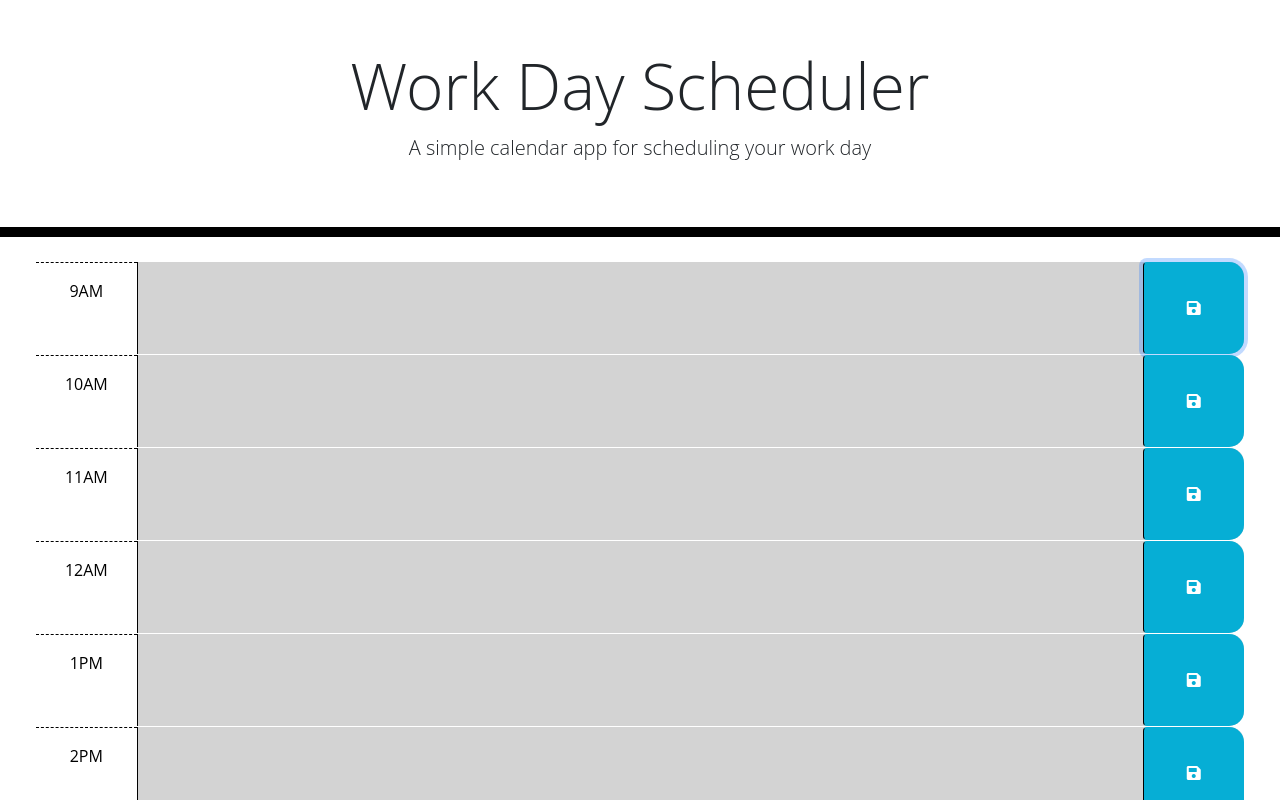
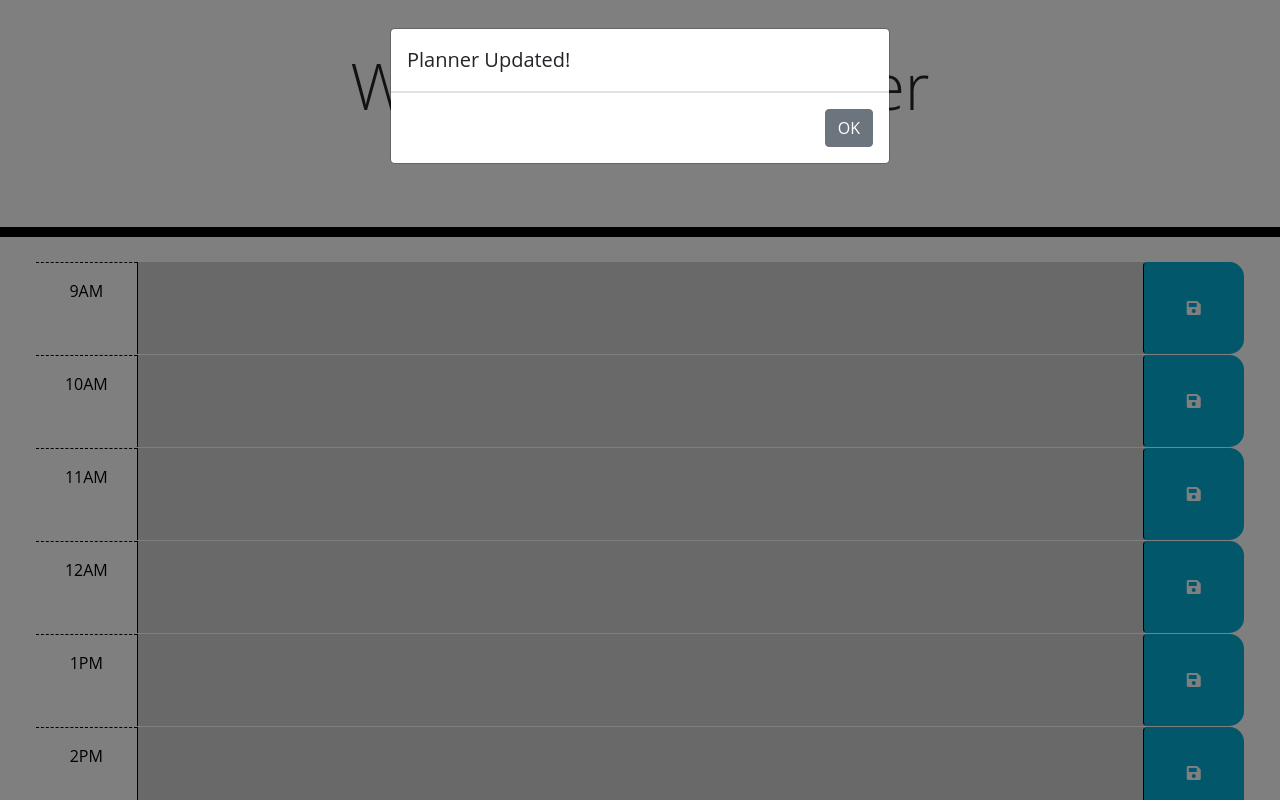
Before and after one commit to Brian-Lascuna/calendar-planner, a plain HTML site: page Develop/index.html in a window 1280 px wide. Both pictures are taken after a click on the button 1193 px from the left and 307 px from the top of the page. Shown: the top 800 px of the page. Drawn offline with nearby package versions, Linux system fonts and the light colour scheme.

Commit message:
Setup time blocks to read from local storage so that user's plans persist, also added modal functionality to save button

```diff
--- a/Develop/index.html
+++ b/Develop/index.html
@@ -117,12 +117,25 @@
       </div>
     </div>
 
-
+    <div class="modal fade" id="eventSaved" tabindex="-1" role="dialog">
+      <div class="modal-dialog" role="document">
+        <div class="modal-content">
+          <div class="modal-header">
+            <h5 class="modal-title">Planner Updated!</h5>
+          </div>
+          <div class="modal-footer">
+            <button type="button" class="btn btn-secondary" data-dismiss="modal">OK</button>
+          </div>
+        </div>
+      </div>
+    </div>
 
     <script src="https://cdnjs.cloudflare.com/ajax/libs/jquery/3.2.1/jquery.min.js"></script>
     <script src="https://cdn.jsdelivr.net/npm/dayjs@1.11.3/dayjs.min.js"
     integrity="sha256-iu/zLUB+QgISXBLCW/mcDi/rnf4m4uEDO0wauy76x7U="
     crossorigin="anonymous"></script>
+    <script src="https://cdn.jsdelivr.net/npm/popper.js@1.14.7/dist/umd/popper.min.js" integrity="sha384-UO2eT0CpHqdSJQ6hJty5KVphtPhzWj9WO1clHTMGa3JDZwrnQq4sF86dIHNDz0W1" crossorigin="anonymous"></script>
+    <script src="https://cdn.jsdelivr.net/npm/bootstrap@4.3.1/dist/js/bootstrap.min.js" integrity="sha384-JjSmVgyd0p3pXB1rRibZUAYoIIy6OrQ6VrjIEaFf/nJGzIxFDsf4x0xIM+B07jRM" crossorigin="anonymous"></script>
 
     <script src="./script.js"></script>
   </body>
--- a/Develop/script.js
+++ b/Develop/script.js
@@ -1,4 +1,7 @@
 var saveBtn = $('.saveBtn');
+var eventModal = $('#eventSaved');
+
+eventModal.modal({ show: false });
 
 
 // Wrap all code that interacts with the DOM in a call to jQuery to ensure that
@@ -17,6 +20,7 @@ $( document ).ready(function () {
 
     localStorage.setItem(timeBlock.attr('id'), timeBlockText.val());
     console.log("Saved to local storage");
+    eventModal.modal('show');
   })
   //
   // TODO: Add code to apply the past, present, or future class to each time
@@ -39,6 +43,10 @@ $( document ).ready(function () {
       else {
         currentBlock.addClass('future');
       }
+
+      var storageTraversal = "hour-" + i;
+      var savedData = localStorage.getItem(storageTraversal);
+      currentBlock.children('textarea').val(savedData);
     }
   //
   // TODO: Add code to get any user input that was saved in localStorage and set
```
